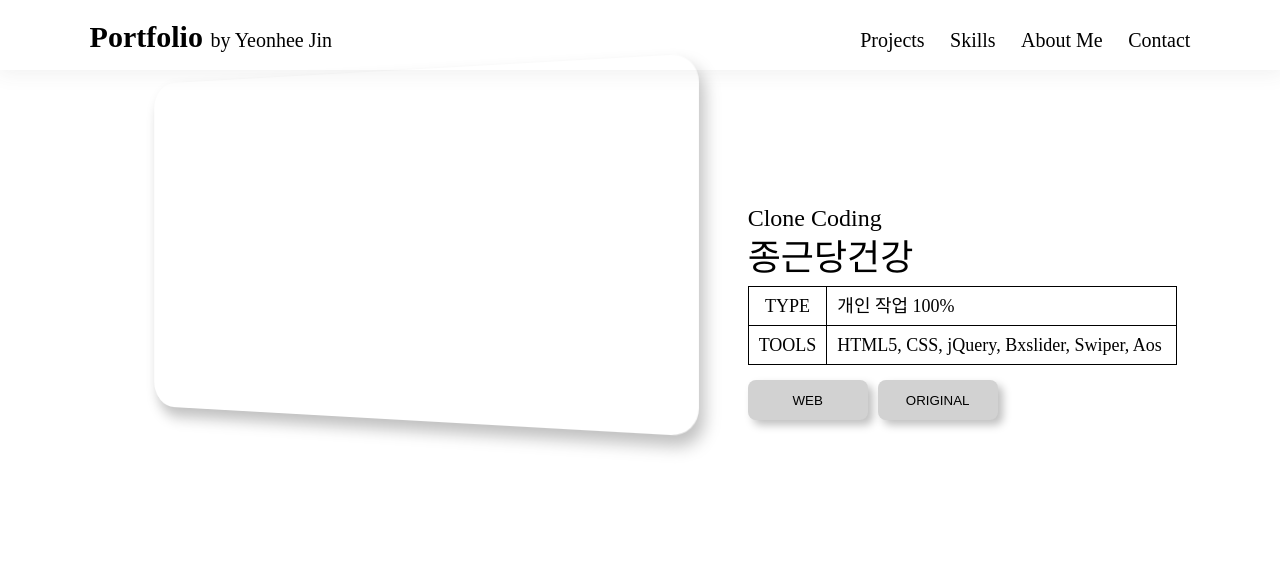
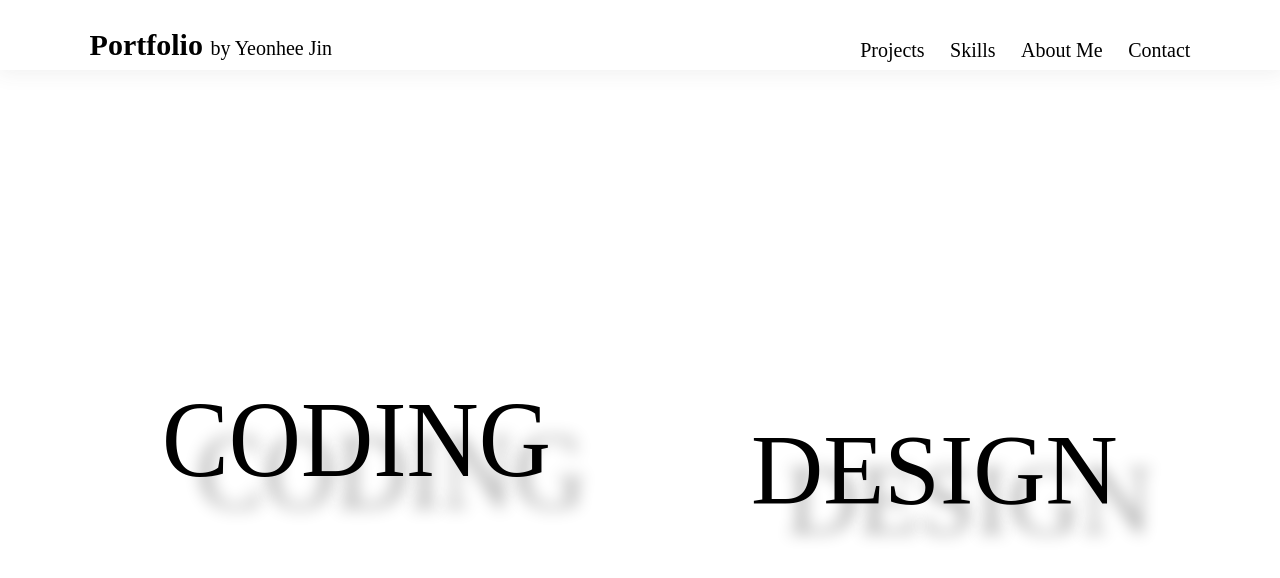
Before and after one commit to maezoo/portfolio, a website built with Vite: page index.html in a window 1280 px wide. Built offline with nearby package versions, Linux system fonts and the light colour scheme; files whose address does not match are found by name; a web font is replaced by a local one.

Commit message:
Structure layout and add CSS in project menu

```diff
--- a/index.html
+++ b/index.html
@@ -3,9 +3,10 @@
 
 <head>
   <meta charset="UTF-8" />
-  <link rel="icon" type="image/svg+xml" href="/vite.svg" />
+  <!-- <link rel="icon" type="image/svg+xml" href="/vite.svg" /> 파비콘-->
   <meta name="viewport" content="width=device-width, initial-scale=1.0" />
   <title>New Portfolio</title>
+  <link rel="stylesheet" href="https://cdnjs.cloudflare.com/ajax/libs/animate.css/4.1.1/animate.min.css" />
   <link rel="stylesheet" href="styles/style.scss">
   <script src="js/main.js" defer></script>
 
@@ -58,16 +59,22 @@
   <script type="module" src="/main.js"></script> -->
   <!-- === 기존 === -->
   <main>
-    <section class="visual">
-      <div class="clone_1">
+    <section class="project">
+      <div class="coding">
+        <h1 class="animate__animated animate__bounce">CODING</h1>
       </div>
-
-
+      <div class="design">
+        <h1 class="animate__animated animate__bounce">DESIGN</h1>
+        </a>
+    </section>
+    <section class="clone">
+      <!-- <div class=" project_wrapper">
+          <div class="project_1">
+            <div class="clone">
+            </div>
             <div class="info">
-        <h3>Clone Coding
-          <h2>종근당건강
-          </h2>
-        </h3>
+              <h3>Clone Coding</h3>
+              <h2>종근당건강</h2>
 
 
               <table>
@@ -96,8 +103,116 @@
 
 
             </div>
+          </div>
+          <div class="project_1">
+            <div class="clone">
+            </div>
+            <div class="info">
+              <h3>Clone Coding
+                <h2>종근당건강
+                </h2>
+              </h3>
+              <table>
+                <tr>
+                  <th>TYPE</th>
+                  <td>개인 작업 100%</td>
+                </tr>
+                <tr>
+                  <th>TOOLS</th>
+                  <td>HTML5, CSS, jQuery, Bxslider, Swiper, Aos</td>
+                </tr>
+              </table>
 
+
+              <div class="link_btn">
+                <button class="web">
+                  <a href="connect/ckdhc/index.html" target="_blank">
+                    <p>WEB</p>
+                  </a></button>
+
+                <button class="origin">
+                  <a href="https://www.ckdhc.com/home" target="_blank">
+                    <p>ORIGINAL</p>
+                  </a></button>
+              </div>
+
+
+            </div>
+          </div>
+          <div class="project_1">
+            <div class="clone">
+            </div>
+            <div class="info">
+              <h3>Clone Coding
+                <h2>종근당건강
+                </h2>
+              </h3>
+              <table>
+                <tr>
+                  <th>TYPE</th>
+                  <td>개인 작업 100%</td>
+                </tr>
+                <tr>
+                  <th>TOOLS</th>
+                  <td>HTML5, CSS, jQuery, Bxslider, Swiper, Aos</td>
+                </tr>
+              </table>
+
+
+              <div class="link_btn">
+                <button class="web">
+                  <a href="connect/ckdhc/index.html" target="_blank">
+                    <p>WEB</p>
+                  </a></button>
+
+                <button class="origin">
+                  <a href="https://www.ckdhc.com/home" target="_blank">
+                    <p>ORIGINAL</p>
+                  </a></button>
+              </div>
+
+
+            </div>
+          </div>
+          <div class="project_1">
+            <div class="clone">
+            </div>
+            <div class="info">
+              <h3>Clone Coding
+                <h2>종근당건강
+                </h2>
+              </h3>
+              <table>
+                <tr>
+                  <th>TYPE</th>
+                  <td>개인 작업 100%</td>
+                </tr>
+                <tr>
+                  <th>TOOLS</th>
+                  <td>HTML5, CSS, jQuery, Bxslider, Swiper, Aos</td>
+                </tr>
+              </table>
+
+
+              <div class="link_btn">
+                <button class="web">
+                  <a href="connect/ckdhc/index.html" target="_blank">
+                    <p>WEB</p>
+                  </a></button>
+
+                <button class="origin">
+                  <a href="https://www.ckdhc.com/home" target="_blank">
+                    <p>ORIGINAL</p>
+                  </a></button>
+              </div>
+
+
+            </div>
+          </div>
+      </div> -->
     </section>
+    <section class="design"></section>
+
   </main>
 </body>
 
--- a/js/main.js
+++ b/js/main.js
@@ -22,3 +22,23 @@
 // `
 
 // setupCounter(document.querySelector('#counter'))
+
+
+const clickImg = document.querySelector('.clone');
+const infoShow = document.querySelector('.info');
+
+clickImg.addEventListener('click', () => {
+  infoShow.classList.toggle('show'); // 토글 기능으로 등장/사라짐 조절
+});
+clickImg.addEventListener('click', () => {
+  // infoShow.classList.t('show'); // 토글 기능으로 등장/사라짐 조절
+});
+// clickImg.addEventListener('click', () => {
+//   clickImg.style.animation = 'none'; // 애니메이션 제거
+//   clickImg.style.filter = 'none'; // 애니메이션 제거
+// });
+
+
+clickImg.addEventListener('click', () => {
+  clickImg.classList.toggle('noAni');
+});
--- a/styles/main.scss
+++ b/styles/main.scss
@@ -1,39 +1,96 @@
 @use "./color.scss";
+
 
 main {
   font-size: 1.8rem;
+  padding: 40px 20px;
+  width: 100vw;
+
+  // background-color: sandybrown;
+  height: 100vh;
 
   .visual {
-    padding: 0 40px;
+
+    .project_wrapper {
+      // padding: 0 500px;
+      display: flex;
+      // flex-direction: column;
+      // gap: 5px;
+      // width: ;
+      // animation: rotate_pro 3s linear infinite;
+      // transform-style: preserve-3d;
+
+      @keyframes rotate_pro {
+        0% {
+          transform: rotateX(0deg) rotateY(180deg);
+        }
+
+        100% {
+          transform: rotateX(0deg)rotateY(360deg);
+        }
+      }
+    }
+
     // width: 100vw;
     // height: 100vh;
     // background-color: rgb(185, 132, 94);
+
+    // align-items: center;
+    // .project_1 {
+    // display: flex;
+    // justify-content: center;
+    // gap: 45px;
+    .project_1 {
+      // position: absolute;
+      // width: 100px;
+      // transform: translateZ(100px);
+
+
+
       display: flex;
-    justify-content: center;
-    gap: 45px;
-    // align-items: center;
+      flex-direction: column;
+      align-items: center;
+      // gap: 35px;
 
-    .clone_1 {
+      //   background: url(/images/suseong.JPG) no-repeat;
+      //   background-size: cover;
+      //   width: 300px;
+      //   height: 200px;
+      //   border-radius: 1.6rem;
+      //   box-shadow: -5px 10px 15px rgba(0, 0, 0, 0.25);
+      //   filter: grayscale(1) brightness(0.8);
+      //   animation: rotate_img 3.5s linear infinite;
+
+      //   &:hover {
+      //     filter: none;
+      //   }
+      // }
+
+      .clone {
         background: url(/images/suseong.JPG) no-repeat;
         background-size: cover;
-      min-width: 600px;
-      height: 350px;
+        width: 250px;
+        height: 140px;
+        // width: 400px;
+        // height: 230px;
+        border-radius: 1.4rem;
+        box-shadow: -5px 10px 15px rgba(0, 0, 0, 0.25);
+        filter: grayscale(1) brightness(0.8);
+        // animation: rotate_img 3.5s linear infinite;
+
+        // min-width: 600px;
+        // height: 350px;
         // min-width: 700px;
         // height: 400px;
-      border-radius: 2.6rem;
+        // transition: all .1s ease-in-out;
         // overflow: hidden;
-      box-shadow: -5px 10px 15px rgba(0, 0, 0, 0.25);
-      filter: grayscale(1) brightness(0.8);
-      // transition: all .1s ease-in-out;
-      animation: rotate_img 3.5s linear infinite;
 
         &:hover {
           filter: none;
           // background-position: 100% 100%;
           // transition: all 2s linear;
           // animation: none;
-        animation: size_img .1s linear infinite;
-
+          // animation: size_img .1s linear infinite;
         }
 
         // @keyframes size_img {
@@ -61,22 +118,19 @@
           transform: perspective(1500px) rotateY(360deg);
         }
       }
-
-
-
-
+    }
   }
 }
 
 
 .info {
-
-  // width: fit-content;
+  opacity: 0;
   // height: fit-content;
   display: flex;
   flex-direction: column;
   gap: 10px;
   justify-content: flex-end;
+  // align-items: center;
 
   h2 {
     font-size: 3.6rem;
@@ -84,8 +138,6 @@
 
   h3 {
     font-size: 2.4rem;
-  }
-
   }
 
   table {
@@ -107,7 +159,8 @@
   td {
     // text-align: left;
     min-width: 350px;
-  padding: 0px 10px;
+    // width: 350px;
+    padding: 0 10px;
 
   }
 
@@ -132,10 +185,23 @@
     }
   }
 
-
   a {
     display: block;
     width: 100%;
     height: 100%;
     line-height: 40px;
   }
+}
+
+
+.info.show {
+  opacity: 1;
+}
+
+
+
+.clone_1.noAni {
+  animation: none !important;
+  filter: none !important;
+  background-position: 100% 100%;
+}
--- /dev/null
+++ b/styles/main_section1.scss
@@ -0,0 +1,47 @@
+@use "./color.scss";
+
+@font-face {
+  font-family: 'Cafe24Decoshadow';
+  src: url('https://fastly.jsdelivr.net/gh/projectnoonnu/2405-3@1.1/Cafe24Decoshadow.woff2') format('woff2');
+  font-weight: normal;
+  font-style: normal;
+}
+
+main {
+  // background-color: black;
+  // width: 100vw;
+  // height: 100vh;
+  // color: white;
+}
+
+.project {
+  // background-color: pink;
+  width: 100%;
+  height: 100%;
+  font-size: 10rem;
+  font-family: 'Cafe24Decoshadow';
+  display: flex;
+  align-items: center;
+  justify-content: center;
+  gap: 200px;
+
+  h1 {
+    cursor: pointer;
+    text-shadow: 35px 30px 15px rgb(179, 179, 179);
+  }
+
+  .coding {
+    .animate__bounce {
+      animation-duration: 2s;
+      animation-iteration-count: infinite;
+    }
+  }
+
+  .design {
+    .animate__bounce {
+      animation-duration: 2s;
+      animation-delay: 2.7s;
+      animation-iteration-count: infinite;
+    }
+  }
+}
--- a/styles/style.scss
+++ b/styles/style.scss
@@ -1,6 +1,7 @@
 @use "./reset.scss";
 @use "./header.scss";
 @use "./main.scss";
+@use "./main_section1.scss";
 @use "./footer.scss";
 
 * {
```
Lines whose indentation alone changed are shown as unchanged.
